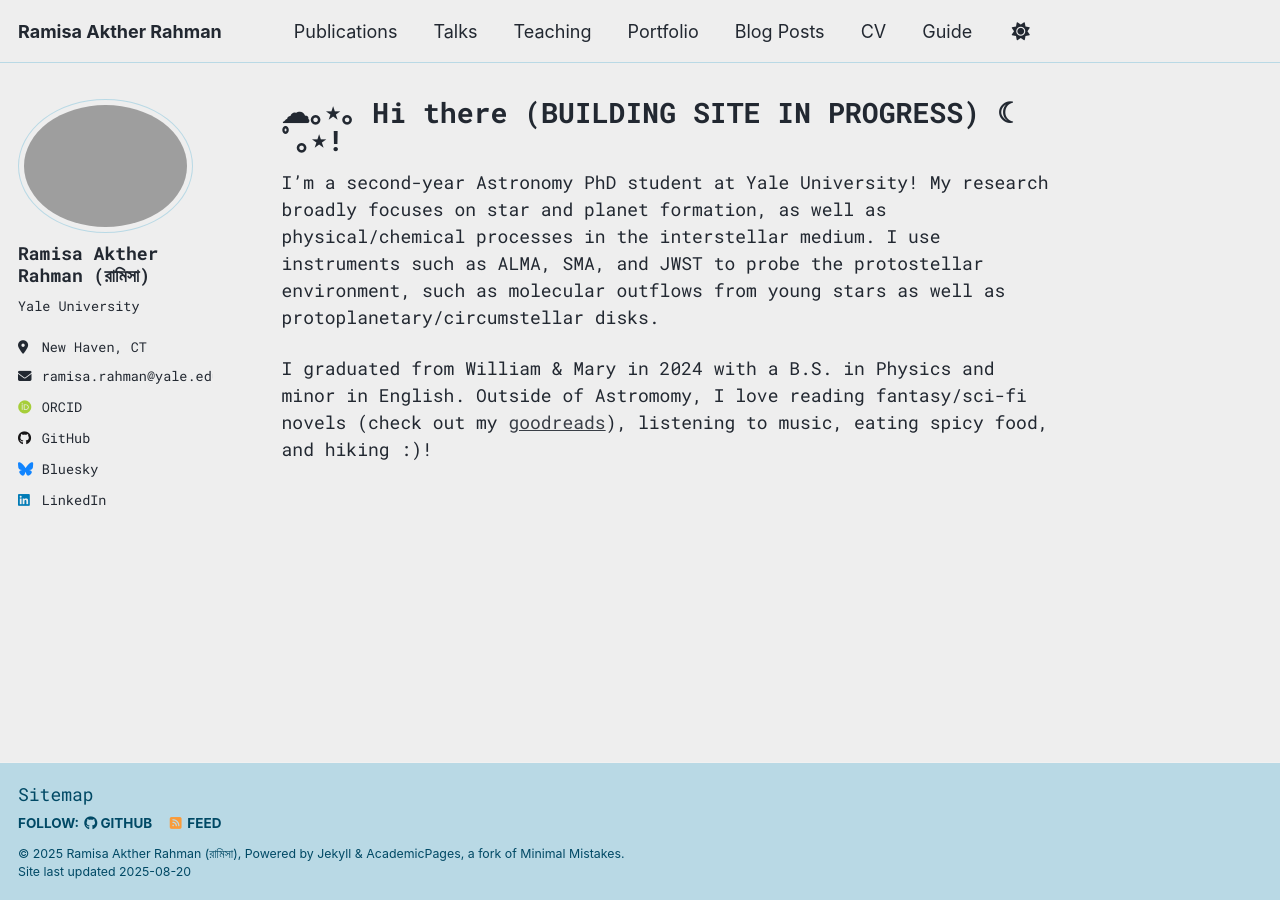
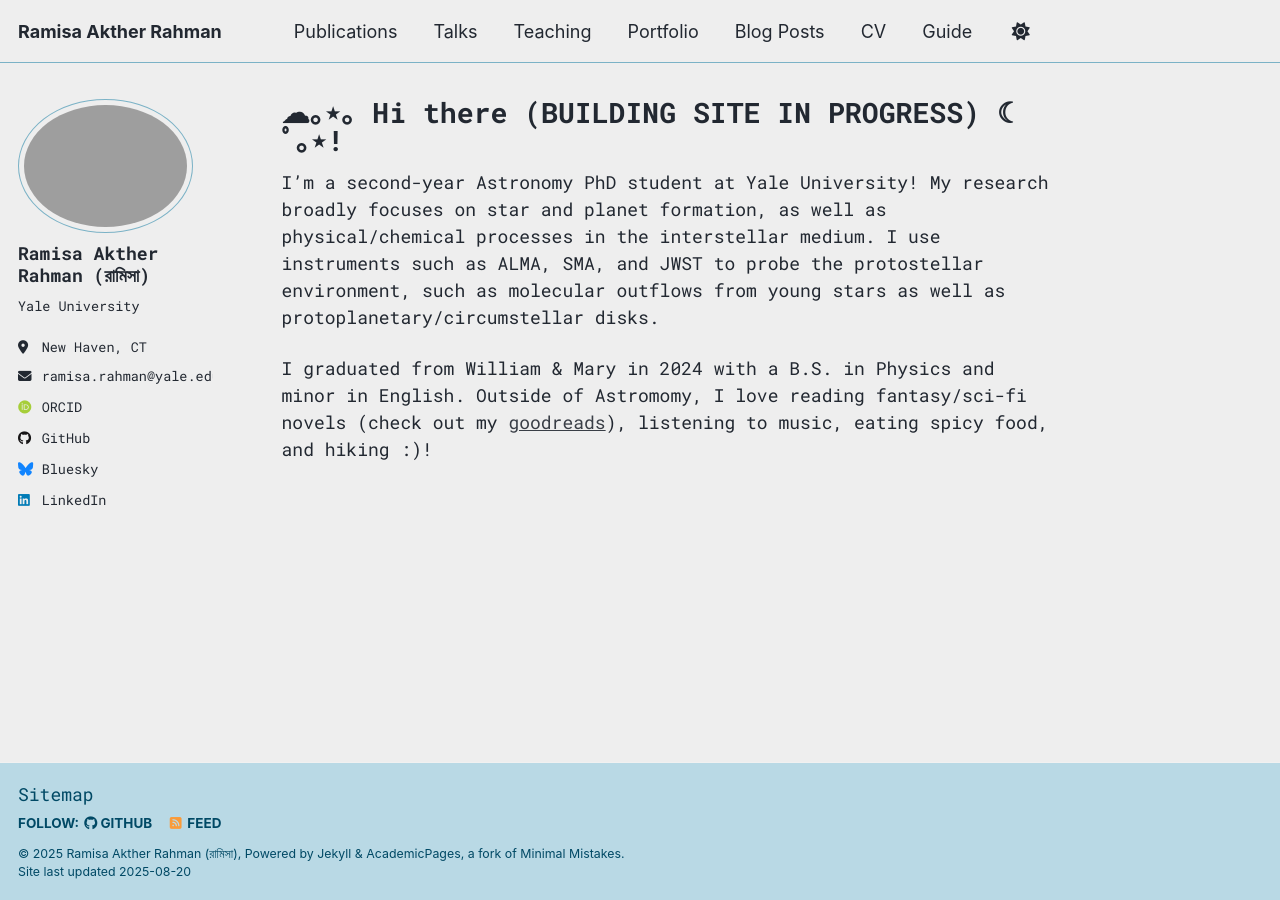
Before and after one commit to ramistarblob/ramistarblob.github.io, a Jekyll site: the page built from _pages/about.md, in a window 1280 px wide. Built offline with Jekyll 4.4.1, drawn with Linux system fonts in a browser that asks for light colours; some web fonts are replaced; a script that is not in the unit is left out.

Commit message:
Update _air_light.scss

```diff
--- a/_sass/theme/_air_light.scss
+++ b/_sass/theme/_air_light.scss
@@ -39,7 +39,7 @@ $sidebar-screen-min-width   : 1024px;
     --global-base-color                 : #{$background};
     --global-bg-color                   : #{$background};
     --global-footer-bg-color            : #{$footer};
-    --global-border-color               : #{$footer};
+    --global-border-color               : #{#7bb2c6};
     --global-dark-border-color          : #{$background-light};
     --global-code-background-color      : #fafafa;
     --global-code-text-color            : #{$darker-primary-color};
```
